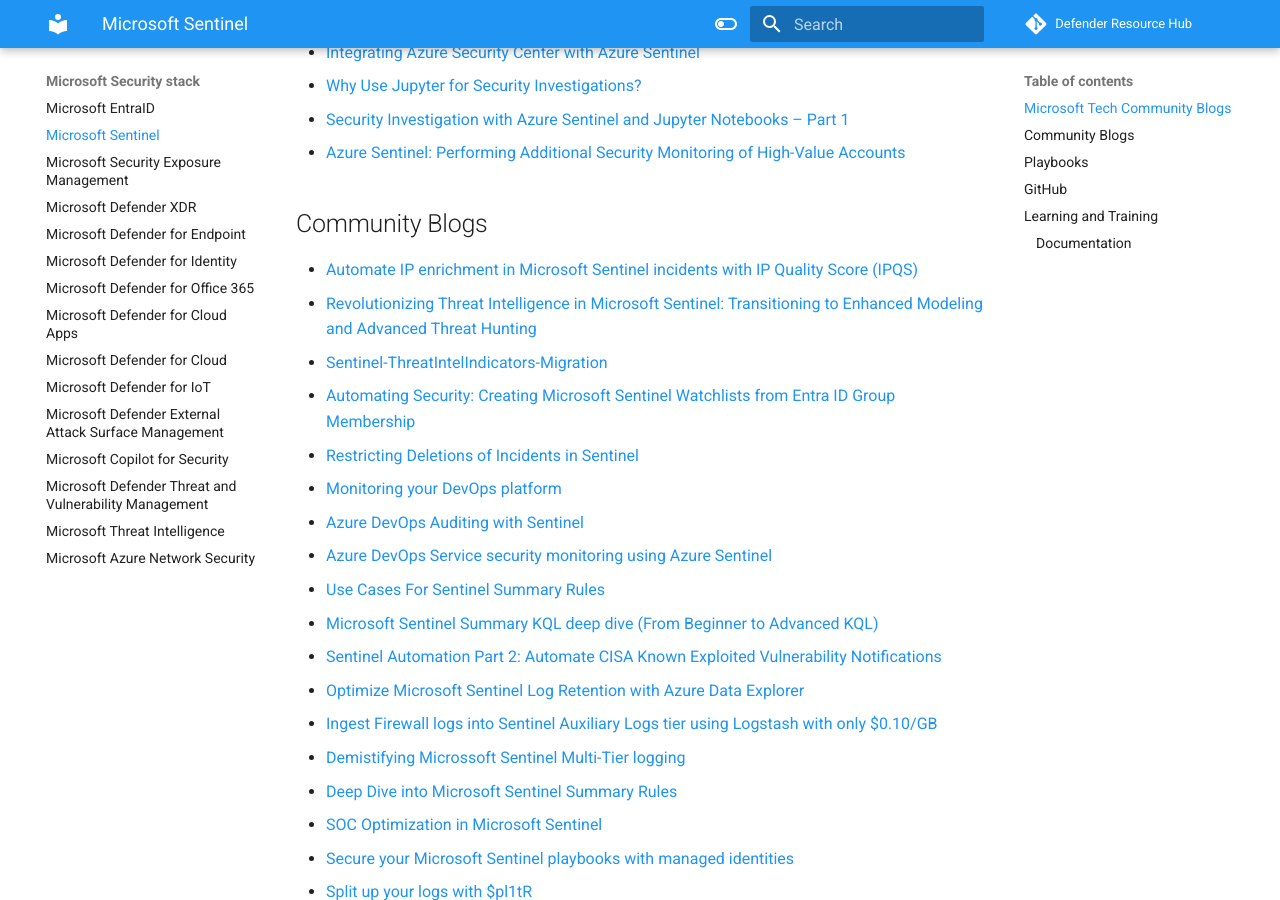
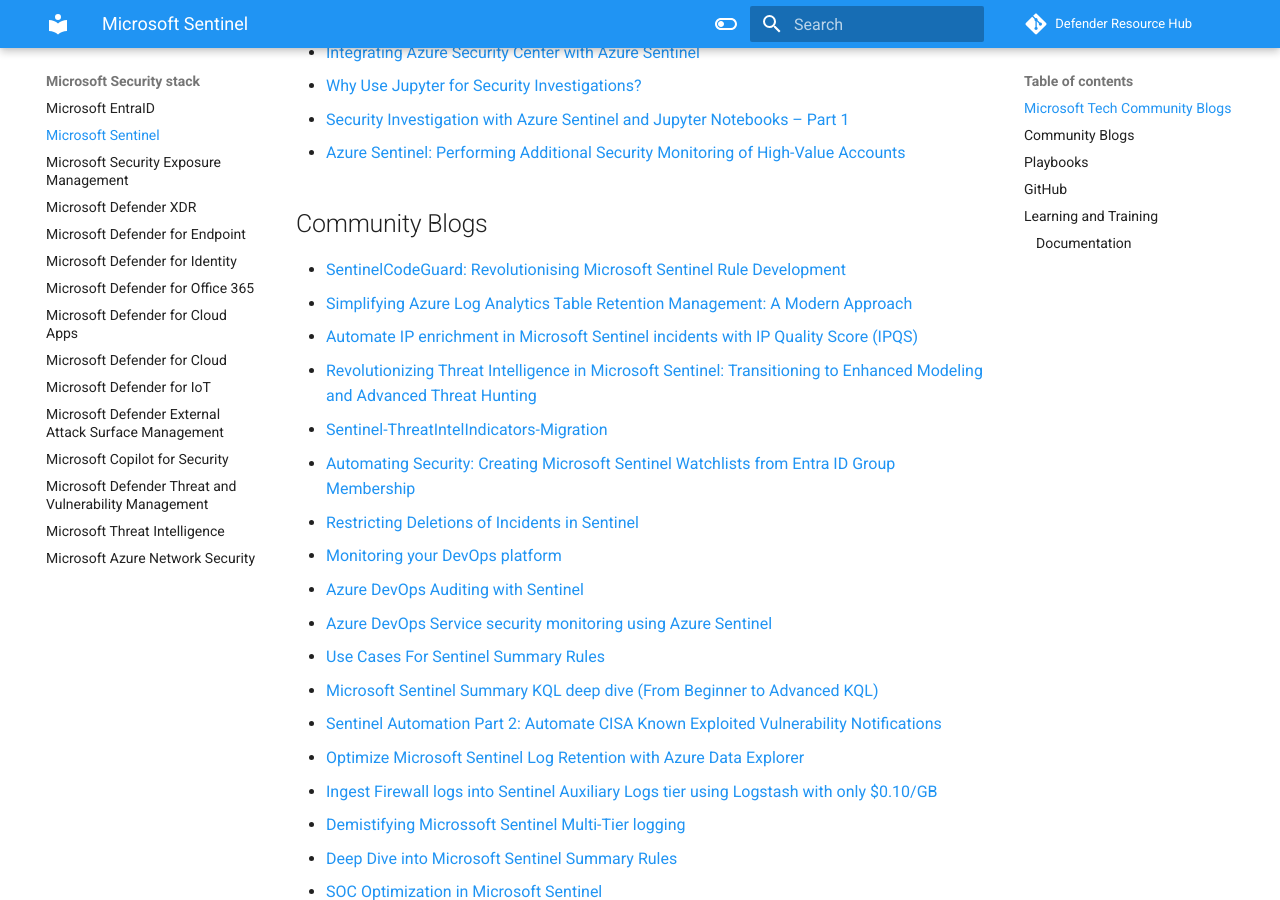
Before and after one commit to alexverboon/DefenderResourceHub, an MkDocs documentation site: the page built from docs/sentinel.md, in a window 1280 px wide and 900 px high, scrolled down 20819 px. Built offline with MkDocs 1.6.1 and Material for MkDocs 9.7.7, drawn with Linux system fonts in a browser that asks for light colours; comment, search, counter and statistics services are not loaded.

Commit message:
June 2025 Update

```diff
--- a/docs/sentinel.md
+++ b/docs/sentinel.md
@@ -563,6 +563,8 @@
 
 ## Community Blogs
 
+- [SentinelCodeGuard: Revolutionising Microsoft Sentinel Rule Development](https://sentinel.blog/sentinelcodeguard-revolutionizing-microsoft-sentinel-rule-development/)
+- [Simplifying Azure Log Analytics Table Retention Management: A Modern Approach](https://sentinel.blog/simplifying-azure-log-analytics-table-retention-management-a-modern-approach/)
 - [Automate IP enrichment in Microsoft Sentinel incidents with IP Quality Score (IPQS)](https://www.michalos.net/2025/01/02/automate-ip-enrichment-in-microsoft-sentinel-incidents-with-ip-quality-score-ipqs/)
 - [Revolutionizing Threat Intelligence in Microsoft Sentinel: Transitioning to Enhanced Modeling and Advanced Threat Hunting](https://charbelnemnom.com/sentinel-threat-intelligence-advanced-modeling/)
 - [Sentinel-ThreatIntelIndicators-Migration](https://github.com/nicolonsky/ITDR/blob/main/Queries/Sentinel-ThreatIntelIndicators-Migration.md)
```
